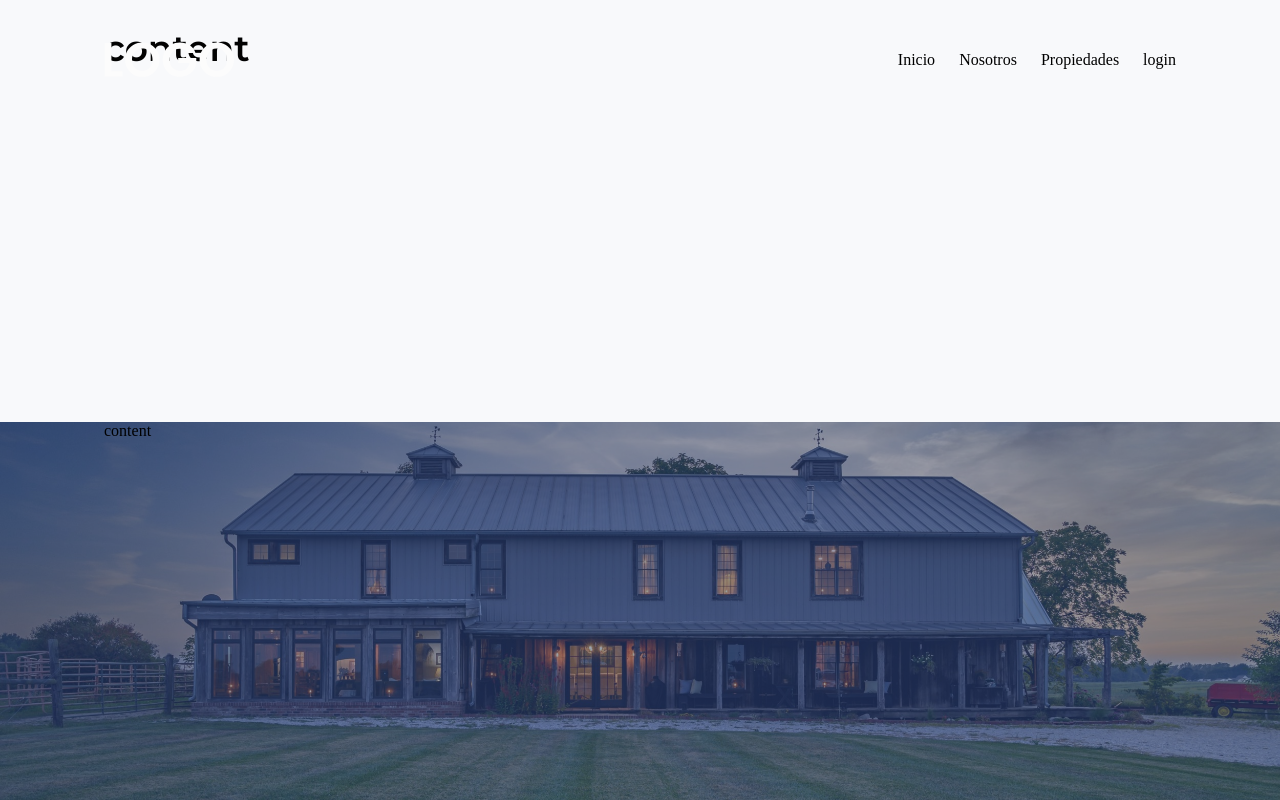
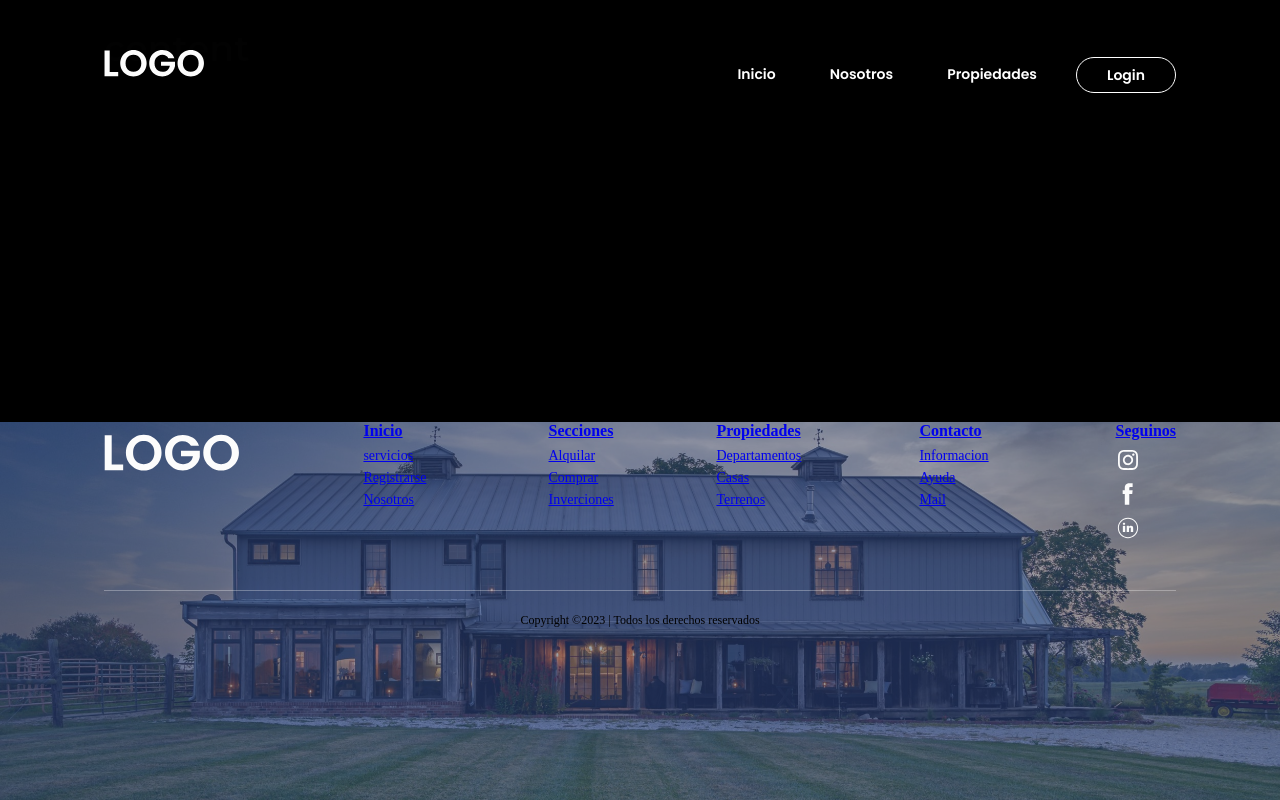
Before and after one commit to Scianca123/Challenge_Propiedades_Techforb_VUE, a Vue app: page / in a window 1280 px wide. Built offline with nearby package versions, Linux system fonts and the light colour scheme.

Commit message:
ADD: agrego boto, acomodo el header y arranco el footer

```diff
--- /dev/null
+++ b/src/shared/components/ButtonComponent.vue
@@ -0,0 +1,89 @@
+<script setup lang="ts">
+const props = defineProps<{
+  size?: 'small' |  'large',
+  variant?: 'primary' | 'secondary' | 'terciario' | 'authWith',
+  theme?: 'dark' | 'light' | 'of',
+  disabled?: boolean
+}>();
+const emit = defineEmits<{
+  (e: 'clicked'): void
+}>()
+
+function onClick() {
+  if (!props.disabled) {
+    emit('clicked')
+  }
+}
+
+</script>
+
+<template>
+    <button class="btn"
+    :class="[
+      `btn--${props.size ?? 'large'}`,
+      `btn--${props.variant ?? 'primary'}`,
+      `btn--${props.theme ?? 'dark'}`,
+      props.disabled ? 'btn--disabled' : ''
+    ]"
+    :disabled="props.disabled"
+    @click="onClick"
+    >
+    <div class="btn__content">
+      <span class="btn__label">
+        <slot></slot>
+      </span>
+    </div>
+    </button>
+</template>
+
+<style lang="scss">
+@use '@/styles/variables' as *;
+.btn{
+    display: flex;
+    border-radius: 20px;
+    border: 1px solid ;
+    align-items: center;
+    justify-content: center;
+    cursor: pointer;
+    // color:$color-backgounts-white;
+    @extend %botton-one;
+
+
+
+    &--large{
+        // width: 86px;
+        // height: 41px;
+        padding: 10px 15px 10px 15px;
+    }
+    &--small{
+        // width: 71px;
+        // height: 34px;
+        padding: 10px 15px 10px 15px;
+        @extend %botton-three;
+    }
+    &--primary{
+        background-color: $color-text-buttom-blue;
+        border: 1px solid $color-text-buttom-blue;
+        // color: $color-backgounts-white;
+    }
+    &--secondary{
+        background-color: transparent;
+        border: solid 1.5px $color-backgounts-white;
+        // color: $color-backgounts-white;
+    }
+    &--terciario{
+        background-color: transparent;
+        border: none ;
+        // color: $color-backgounts-white;
+    }
+
+    &--light{
+        background-color: $color-backgounts-white;
+        color: $color-text-buttom-blue;
+    }
+    &--dark{
+        color: $color-backgounts-white;
+    }
+
+}
+</style>
--- a/src/shared/components/FooterComponent.vue
+++ b/src/shared/components/FooterComponent.vue
@@ -4,20 +4,63 @@
     <footer class="footer">
         <div class="footer__overlay"></div>
         <div class="page-container footer__content">
-            content
+            <div class="footer__content__head-container">
+                <div class="footer__content__head-container__logo-container">
+                    <img src="@/assets/iconos/LOGOIcon.svg" alt="" class="footer__content__head-container__logo-container__logo">
+                </div>
+                <nav class="footer__content__head-container__nav">
+                    <ul class="footer__content__head-container__nav__list">
+                        <li ><a href="/" class="footer__content__head-container__nav__list__itemHead">Inicio</a></li>
+                        <li ><a href="/" class="footer__content__head-container__nav__list__item">servicios</a></li>
+                        <li ><a href="/" class="footer__content__head-container__nav__list__item">Registrarse</a></li>
+                        <li ><a href="/" class="footer__content__head-container__nav__list__item">Nosotros</a></li>
+                    </ul>
+                    <ul class="footer__content__head-container__nav__list">
+                        <li ><a href="/" class="footer__content__head-container__nav__list__itemHead">Secciones</a></li>
+                        <li ><a href="/" class="footer__content__head-container__nav__list__item">Alquilar</a></li>
+                        <li ><a href="/" class="footer__content__head-container__nav__list__item">Comprar</a></li>
+                        <li ><a href="/" class="footer__content__head-container__nav__list__item">Inverciones</a></li>
+                    </ul>
+                    <ul class="footer__content__head-container__nav__list">
+                        <li ><a href="/" class="footer__content__head-container__nav__list__itemHead">Propiedades</a></li>
+                        <li ><a href="/" class="footer__content__head-container__nav__list__item">Departamentos</a></li>
+                        <li ><a href="/" class="footer__content__head-container__nav__list__item">Casas</a></li>
+                        <li ><a href="/" class="footer__content__head-container__nav__list__item">Terrenos</a></li>
+                    </ul>
+                    <ul class="footer__content__head-container__nav__list">
+                        <li ><a href="/" class="footer__content__head-container__nav__list__itemHead">Contacto</a></li>
+                        <li ><a href="/" class="footer__content__head-container__nav__list__item">Informacion</a></li>
+                        <li ><a href="/" class="footer__content__head-container__nav__list__item">Ayuda</a></li>
+                        <li ><a href="/" class="footer__content__head-container__nav__list__item">Mail</a></li>
+                    </ul>
+                    <ul class="footer__content__head-container__nav__list">
+                        <li ><a href="/" class="footer__content__head-container__nav__list__itemHead">Seguinos</a></li>
+                        <li ><a href="/" class="footer__content__head-container__nav__list__item"><img src="@/assets/iconos/instagramIcon.svg" alt=""></a></li>
+                        <li ><a href="/" class="footer__content__head-container__nav__list__item"><img src="@/assets/iconos/FacebookIcon.svg" alt=""></a></li>
+                        <li ><a href="/" class="footer__content__head-container__nav__list__item"><img src="@/assets/iconos/LinkedinIcon.svg" alt=""></a></li>
+                    </ul>
+                </nav>
+
+            </div>
+            <div class="footer__content__social-container">
+                <p class="footer__content__social-container__text">Copyright ©2023 | Todos los derechos reservados</p>
+            </div>
         </div>
     </footer>
 </template>
 
 <style scoped lang="scss">
     .footer{
-        height: 378px;
+        height: auto;
         background-image: url('@/assets/images/footerImg.jpg');
         background-size: cover;
         background-position: center;
         background-repeat: no-repeat;
         background-position: center 39%;
         position: relative;
+        @media(min-width:992px){
+            height: 378px;
+        }
         &__overlay{
             position: absolute;
             background-color: rgba(54, 81, 150, 0.5);
@@ -28,6 +71,87 @@
         &__content{
             position: relative;
             z-index: 3;
+            &__head-container {
+                display: grid;
+                grid-template-columns: 1fr; // por defecto mobile
+                gap: 20px;
+                padding-bottom: 20px;
+                justify-items: end;
+
+                @media (min-width: 600px) {
+                    grid-template-columns: repeat(3, 1fr);
+                }
+
+                @media (min-width: 992px) {
+                    grid-template-columns: auto repeat(5, 1fr); // logo + 5 columnas
+                    align-items: start;
+                }
+
+                &__logo-container {
+                    display: flex;
+                    justify-content: center;
+                    align-items: center;
+
+                    @media (min-width: 992px) {
+                        justify-content: flex-start;
+                    }
+
+                    &__logo {
+                        width: 135px;
+                        height: 62px;
+                    }
+                }
+
+                &__nav {
+                    display: grid;
+                    grid-template-columns: 1fr;
+                    justify-items: center;
+                    gap: 20px;
+
+                    @media (min-width: 600px) {
+                    grid-template-columns: repeat(2, 1fr);
+                    }
+
+                    @media (min-width: 992px) {
+                        display: contents;
+                    }
+
+                    &__list {
+                    list-style: none;
+                    padding: 0;
+                    margin: 0;
+
+                        &__itemHead {
+                            font-weight: 700;
+                            font-size: 16px;
+                            margin-bottom: 8px;
+                            display: block;
+                        }
+
+                        &__item {
+                            font-size: 14px;
+                            margin: 6px 0;
+                            display: block;
+
+                            img {
+                            width: 24px;
+                            height: 24px;
+                            }
+                        }
+                    }
+                }
+            }
+
+            &__social-container {
+            margin-top: 20px;
+            border-top: 1px solid rgba(255, 255, 255, 0.3);
+            padding-top: 10px;
+            text-align: center;
+
+            &__text {
+                font-size: 12px;
+            }
+            }
         }
     }
 </style>
--- a/src/shared/components/HeaderComponent.vue
+++ b/src/shared/components/HeaderComponent.vue
@@ -1,16 +1,18 @@
-<script setup></script>
+<script setup>
+import ButtonComponent from '../components/ButtonComponent.vue';
+</script>
 
 <template>
     <header class="header ">
 
         <div class="header__contain page-container">
-          <img src="../../assets/iconos/LOGOIcon.svg" alt="" loading="lazy">
+          <img class="header__contain__img" src="../../assets/iconos/LOGOIcon.svg" alt="" loading="lazy">
           <nav class="header__contain__navbar">
              <ul class="header__contain__navbar__list">
-                <li>Inicio</li>
-                <li>Nosotros</li>
-                <li>Propiedades</li>
-                <li>login</li>
+                <li><ButtonComponent variant="terciario">Inicio</ButtonComponent></li>
+                <li><ButtonComponent variant="terciario">Nosotros</ButtonComponent></li>
+                <li><ButtonComponent variant="terciario">Propiedades</ButtonComponent></li>
+                <li><ButtonComponent variant="secondary"><p class="btn--text-login">Login</p></ButtonComponent></li>
              </ul>
           </nav>
 
@@ -26,13 +28,18 @@
     background-color: transparent;
     position: fixed;
     width: 100%;
-    height:120px;
+    height:150px;
+
     &__contain{
       display: flex;
       justify-content: center;
       width: 100%;
       @media(min-width:768px){
         justify-content: space-between;
+      }
+      &__img{
+        height: 45px;
+        width: 100px;
       }
       &__navbar{
         display: none;
@@ -47,4 +54,8 @@
       }
     }
   }
+  .btn--text-login{
+    margin: 0px 15px 0px 15px;
+
+  }
 </style>
--- a/src/shared/pages/HomeComponent.vue
+++ b/src/shared/pages/HomeComponent.vue
@@ -31,9 +31,11 @@ import FooterComponent from '../components/FooterComponent.vue';
         min-height: 100%;
         &__header{
             position: fixed;
+            z-index: 1000;
         }
         &__content{
             grid-area: content;
+            background-color: black;
         }
         &__footer{
             grid-area: footer;
--- a/src/style.scss
+++ b/src/style.scss
@@ -1,4 +1,4 @@
-@use './styles/variables' as *;
+@use '@/styles/variables' as *;
 body,html {
   height: 100%;
   margin: 0;
--- a/src/styles/variables.scss
+++ b/src/styles/variables.scss
@@ -92,7 +92,7 @@ $padding-page-x: 6.5rem;
     line-height: 100%;
     font-family: $font-content;
     vertical-align: middle;
-    color: $color-Text-black;
+    // color: $color-Text-black;
 }
 %botton-two{
     font-size: 13px;
@@ -100,7 +100,7 @@ $padding-page-x: 6.5rem;
     line-height: 100%;
     font-family: $font-content;
     vertical-align: middle;
-    color: $color-Text-black;
+    // color: $color-Text-black;
 }
 %botton-three{
     font-size: 11px;
@@ -108,5 +108,5 @@ $padding-page-x: 6.5rem;
     line-height: 100%;
     font-family: $font-content;
     vertical-align: middle;
-    color: $color-Text-black;
+    // color: $color-Text-black;
 }
```
